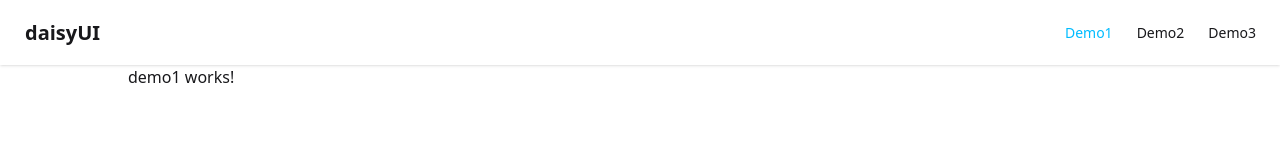
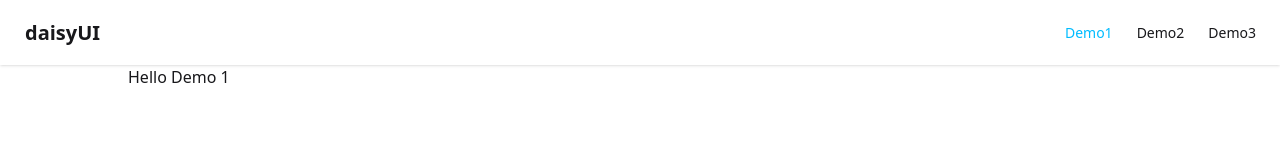
Before and after one commit to L3me05/angular-demo-1, an Angular app: page /demo1 in a window 1280 px wide. Shown: the top 160 px of the page. Built offline with nearby package versions, Linux system fonts and the light colour scheme.

Commit message:
feat: 09 router

```diff
--- a/src/app/app.config.ts
+++ b/src/app/app.config.ts
@@ -1,5 +1,5 @@
 import { ApplicationConfig, provideBrowserGlobalErrorListeners, provideZonelessChangeDetection } from '@angular/core';
-import { provideRouter } from '@angular/router';
+import {provideRouter, withComponentInputBinding} from '@angular/router';
 
 import { routes } from './app.routes';
 
@@ -7,6 +7,6 @@ export const appConfig: ApplicationConfig = {
   providers: [
     provideBrowserGlobalErrorListeners(),
     provideZonelessChangeDetection(),
-    provideRouter(routes)
+    provideRouter(routes, withComponentInputBinding())
   ]
 };
--- a/src/app/app.routes.ts
+++ b/src/app/app.routes.ts
@@ -1,11 +1,11 @@
 import { Routes } from '@angular/router';
-import {Demo1} from './features/demo1/demo1';
-import {Demo2} from './features/demo2/demo2';
-import {Demo3} from './features/demo3/demo3';
 
 export const routes: Routes = [
-  { path: 'demo1', component: Demo1 },
-  { path: 'demo2', component: Demo2 },
-  { path: 'demo3', component: Demo3},
+  { path: 'demo1', loadComponent: () => import('./features/demo1/demo1'),
+    data: { title: 'Hello Demo 1' }
+  },
+  { path: 'demo2', loadComponent: () => import('./features/demo2/demo2').then(c => c.Demo2) },
+  { path: 'demo3', loadComponent: () => import('./features/demo3/demo3').then(c => c.Demo3)},
+  { path: 'product/:productId', loadComponent: () => import('./features/product/product')},
   { path: '', redirectTo: 'demo1', pathMatch: 'full' }
 ];
--- a/src/app/app.ts
+++ b/src/app/app.ts
@@ -1,6 +1,6 @@
 import {CommonModule} from '@angular/common';
-import {Component} from '@angular/core';
-import {RouterOutlet} from '@angular/router';
+import {Component, inject} from '@angular/core';
+import {NavigationEnd, Router, RouterOutlet} from '@angular/router';
 import {Navbar} from './core/components/navbar';
 
 
@@ -16,18 +16,8 @@ import {Navbar} from './core/components/navbar';
     </div>
 
 
-
-
-
-
-
-
-
-
   `,
   styles: `
-
-
 
   `,
 
@@ -36,7 +26,14 @@ import {Navbar} from './core/components/navbar';
 
 
 export class App {
-
+  router = inject(Router);
+  constructor() {
+    this.router.events.subscribe( event => {
+      if(event instanceof NavigationEnd) {
+        console.log(event.url)
+      }
+    })
+  }
 
 
 
--- a/src/app/features/demo1/demo1.ts
+++ b/src/app/features/demo1/demo1.ts
@@ -1,15 +1,24 @@
-import { Component } from '@angular/core';
+import {Component, inject, Input} from '@angular/core';
 
 @Component({
   selector: 'app-demo1',
   imports: [],
   template: `
     <p>
-      demo1 works!
+      {{ title }}
     </p>
   `,
   styles: ``
 })
-export class Demo1 {
+export default class Demo1 {
 
+
+  @Input() title= '';
+
+  // activateRoute = inject(ActivatedRoute)
+  // constructor() {
+  //   this.activateRoute.data.subscribe( res => {
+  //     this.title= res['title']
+  //   })
+  // }
 }
--- /dev/null
+++ b/src/app/features/product/product.ts
@@ -0,0 +1,24 @@
+import {Component, inject, Input} from '@angular/core';
+
+@Component({
+  selector: 'app-product',
+  imports: [],
+  template: `
+    <p>
+      product works! {{productId}}
+    </p>
+  `,
+  styles: ``
+})
+export default class Product {
+
+  @Input() productId: string | undefined;
+
+  // activatedRoute = inject(ActivatedRoute)
+  // constructor() {
+  //   this.activatedRoute.params.subscribe( res => {
+  //     this.productId = res['productId']
+  //   })
+  // }
+
+}
```
